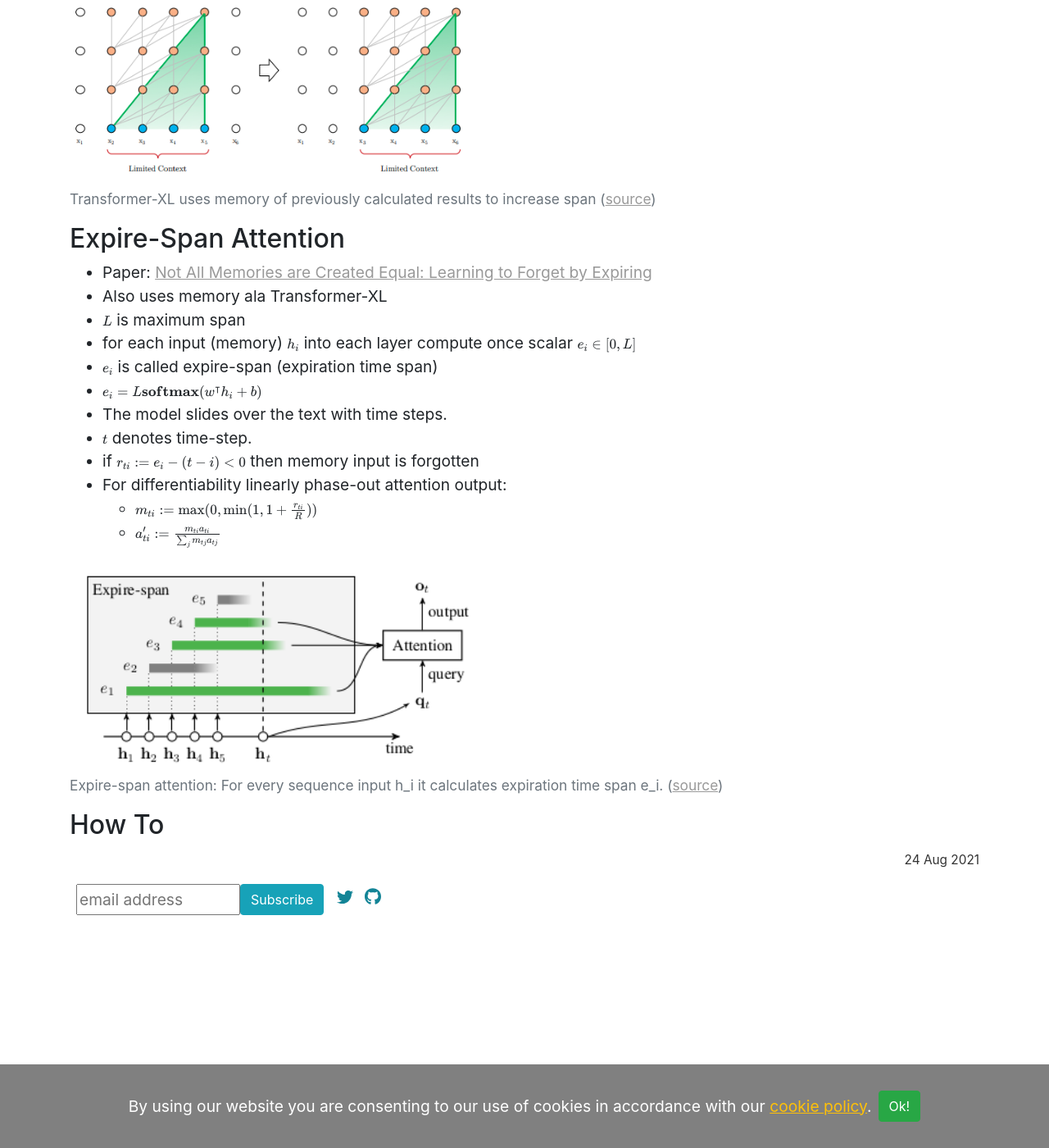
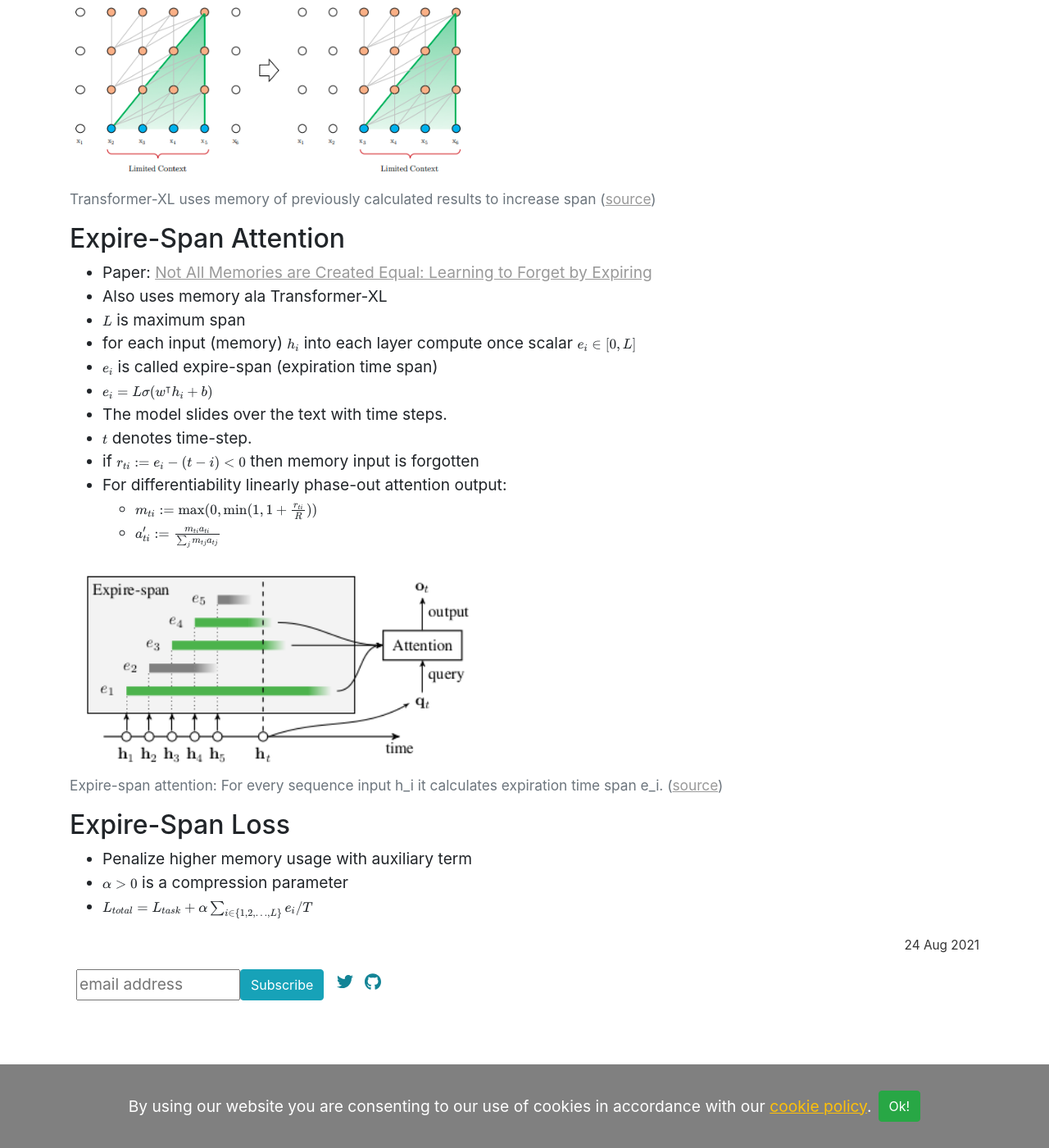
Before and after one commit to vackosar/vackosar.github.io, a Jekyll site: the page built from _posts/2021-08-24-expire-span-scaling-transformer-by-predicting-token-forgetting.md, in a window 1280 px wide and 1400 px high, scrolled down 1361 px. Shown: the whole window at 82% size. Built offline with Jekyll 4.4.1, drawn with Linux system fonts in a browser that asks for light colours.

Commit message:
sketch expire-span

```diff
--- a/_posts/2021-08-24-expire-span-scaling-transformer-by-predicting-token-forgetting.md
+++ b/_posts/2021-08-24-expire-span-scaling-transformer-by-predicting-token-forgetting.md
@@ -70,7 +70,7 @@ permalink: /:categories/:title
 - \\( L \\) is maximum span
 - for each input (memory) \\( h_i \\) into each layer compute once scalar \\( e_i \in [0, L] \\)
 - \\( e_i \\) is called expire-span (expiration time span)
-- \\( e_i = L \mathbf{softmax}(w^\intercal h_i + b) \\)
+- \\( e_i = L \mathbf{\sigma}(w^\intercal h_i + b) \\)
 - The model slides over the text with time steps.
 - \\( t \\) denotes time-step.
 - if \\( r_{ti} := e_i - (t-i) < 0 \\) then memory input is forgotten
@@ -90,5 +90,7 @@ permalink: /:categories/:title
     </figcaption>
 </figure>
 
-
-## How To
+## Expire-Span Loss
+- Penalize higher memory usage with auxiliary term
+- \\( \alpha > 0 \\) is a compression parameter
+- \\( L_{total} = L_{task} + \alpha \sum_{i \in \lbrace 1, 2, ..., L \rbrace} e_i / T \\)
```
